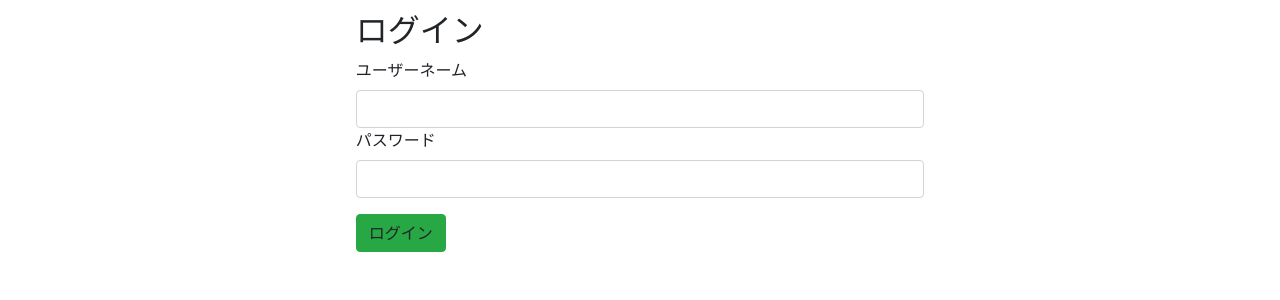
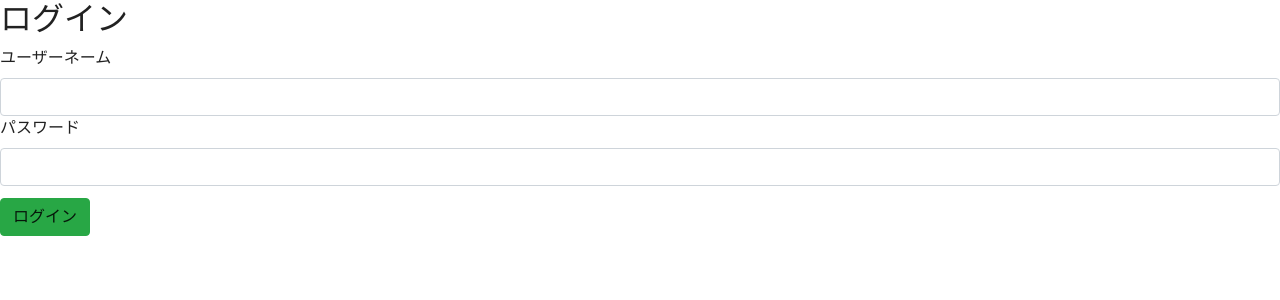
Before and after one commit to dorakemon/django_vue_realtime_app, a Vue app in the folder frontend/: page /login in a window 1280 px wide. Shown: the top 300 px of the page. Built offline with nearby package versions, Linux system fonts and the light colour scheme.

Commit message:
vuetify app.vue

```diff
--- a/frontend/src/App.vue
+++ b/frontend/src/App.vue
@@ -1,27 +1,53 @@
 <template>
-  <div id="app">
-    <div class="container">
-      <div class="row">
-        <div class="col-md-6 offset-md-3">
-          <!-- <Chat /> -->
-          <router-view />
-        </div>
+  <v-app>
+    <!-- <v-app-bar
+      app
+      color="primary"
+      dark
+    >
+      <div class="d-flex align-center">
+        <v-img
+          alt="Vuetify Logo"
+          class="shrink mr-2"
+          contain
+          src="https://cdn.vuetifyjs.com/images/logos/vuetify-logo-dark.png"
+          transition="scale-transition"
+          width="40"
+        />
+
+        <v-img
+          alt="Vuetify Name"
+          class="shrink mt-1 hidden-sm-and-down"
+          contain
+          min-width="100"
+          src="https://cdn.vuetifyjs.com/images/logos/vuetify-name-dark.png"
+          width="100"
+        />
       </div>
-    </div>
-  </div>
+
+      <v-spacer></v-spacer>
+
+      <v-btn
+        href="https://github.com/vuetifyjs/vuetify/releases/latest"
+        target="_blank"
+        text
+      >
+        <span class="mr-2">Latest Release</span>
+        <v-icon>mdi-open-in-new</v-icon>
+      </v-btn>
+    </v-app-bar> -->
+
+    <v-content>
+      <router-view />
+    </v-content>
+  </v-app>
 </template>
 
 <script>
-// import Chat from './components/Chat.vue'
+export default {
+  name: 'App',
 
-export default {
-  name: 'app',
   components: {
-    //Chat
   }
 }
 </script>
-
-<style>
-
-</style>
```
